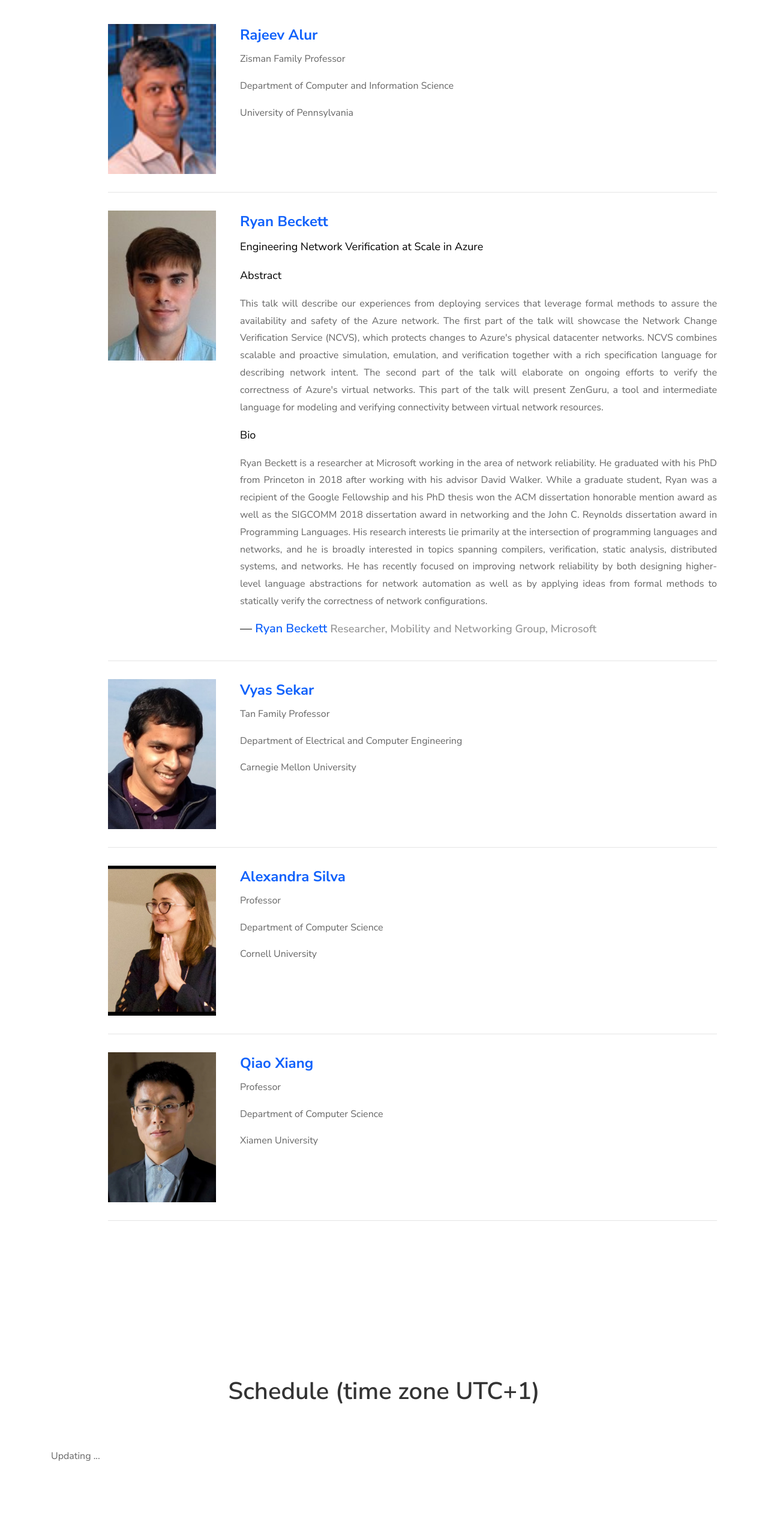
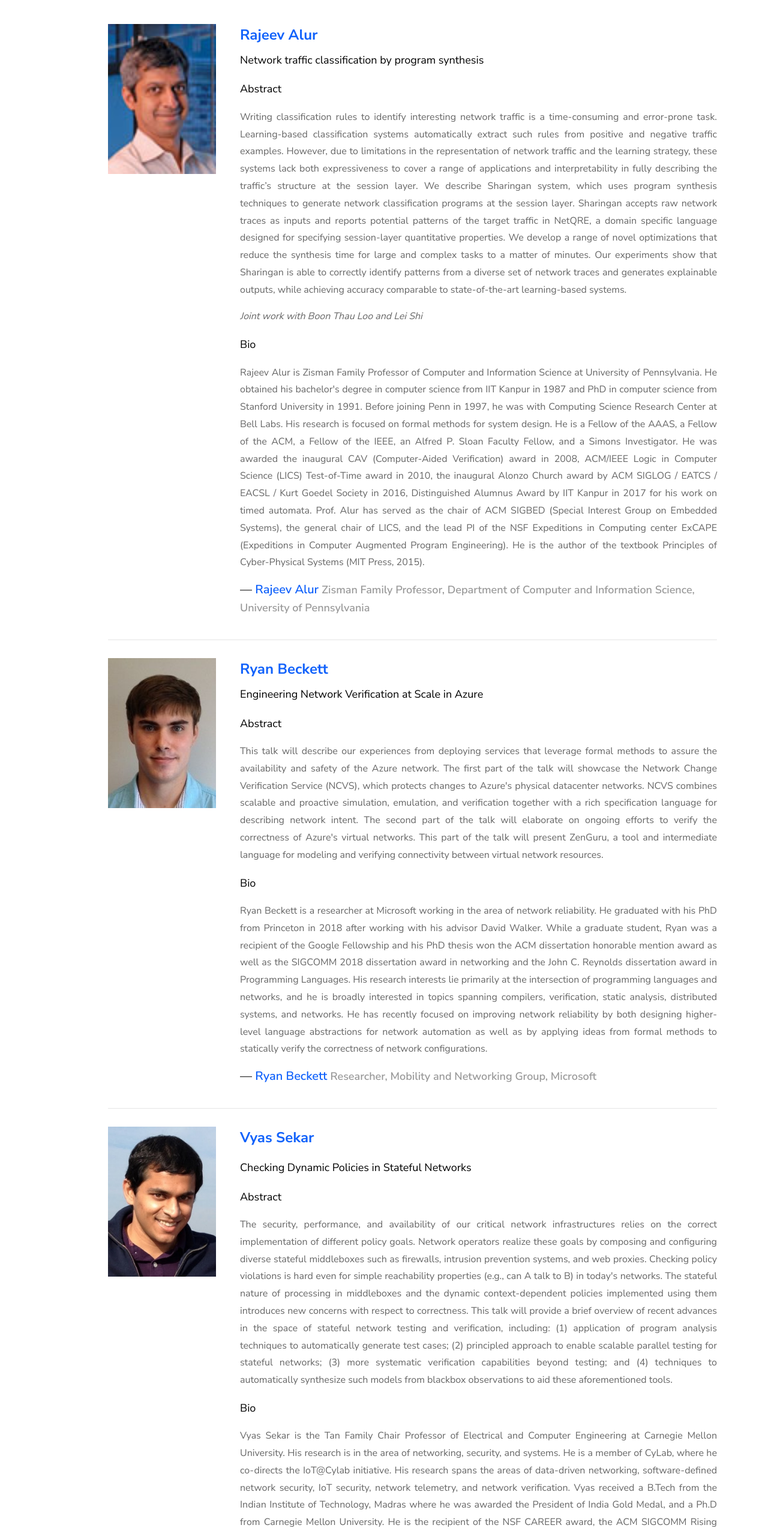
Before and after one commit to dangmai2/fofosdn2021, a website: page index.html in a window 1280 px wide. Shown: the part 2520-5077 px from the top of the page at 60% size. Drawn offline with Linux system fonts and the light colour scheme; files whose address does not match are found by name.

Commit message:
update speaker

```diff
--- a/index.html
+++ b/index.html
@@ -238,51 +238,47 @@
 								<div class="text">
 									<h2><a href="https://www.cis.upenn.edu/~alur/" id="rajeev">Rajeev Alur</a>
 									</h2>
-									<p>Zisman Family Professor</p>
-									<p>Department of Computer and Information Science</p>
-									<p>University of Pennsylvania</p>
-									<!-- <p class="location"><b>Closing the Loop: Network Control in the Data
-											Plane</b></p>
+									<p class="location"><b>Network traffic classification by program synthesis</b></p>
 									<p class="location"><b>Abstract</b></p>
-									<p>The proliferation of communication services that we depend on every day makes
-										managing computer networks more important than ever. The increasing security,
-										availability, and performance demands of these services suggest that these
-										network-management problems must be solved in real time and inside the
-										network. In this new era, network management requires a fundamentally new
-										approach. Instead of performing offline analysis of network traces, future
-										networks need to make real-time, closed-loop decisions to block unwanted
-										traffic, to reroute traffic to avoid congestion, and more. This talk explores
-										how to bring together network measurement, analysis, and control, by leveraging
-										recent advances in programmable network devices and the P4 programming language
-										<a href="https://p4.org/">(www.p4.org)</a>. We present several example network
-										"apps" that detect and fix
-										performance and security problems, while still processing packets at line rate
-										in high-speed switches with limited memory. We also discuss our deployment
-										experience with network telemetry P4 applications using Barefoot Tofino switches
-										in the Princeton campus network.</p>
+									<p>Writing classification rules to identify interesting network traffic is a
+										time-consuming and error-prone task. Learning-based classification systems
+										automatically extract such rules from positive and negative traffic examples.
+										However, due to limitations in the representation of network traffic and the
+										learning strategy, these systems lack both expressiveness to cover a range of
+										applications and interpretability in fully describing the traffic’s structure at
+										the session layer. We describe Sharingan system, which uses program synthesis
+										techniques to generate network classification programs at the session layer.
+										Sharingan accepts raw network traces as inputs and reports potential patterns of
+										the target traffic in NetQRE, a domain specific language designed for specifying
+										session-layer quantitative properties. We develop a range of novel optimizations
+										that reduce the synthesis time for large and complex tasks to a matter of
+										minutes. Our experiments show that Sharingan is able to correctly identify
+										patterns from a diverse set of network traces and generates explainable outputs,
+										while achieving accuracy comparable to state-of-the-art learning-based systems.
+									</p>
+									<p>
+										<i>Joint work with Boon Thau Loo and Lei Shi</i>
+									</p>
 									<p class="location"><b>Bio</b></p>
-									<p>Jennifer joined the Computer Science Department at Princeton University in
-										February 2005 after eight and a half years at <a
-											href="https://www.research.att.com/">AT&T Research</a>. Her research
-										focuses on Internet routing, network measurement, and network management, with
-										the larger goal of making data networks easier to design, understand, and
-										manage. Jennifer is co-author of the book<i> Web Protocols and Practice:
-											HTTP/1.1,
-											Networking Protocols, Caching, and Traffic Measurement (Addison-Wesley, May
-											2001)</i> and co-editor of<i> She's an Engineer? Princeton Alumnae Reflect
-											(Princeton
-											University, 1993, see recent talk about the book)</i>. Jennifer served as
-										the chair
-										of ACM SIGCOMM from 2003 to 2007, and has served on the ACM Council, the board
-										of the Computing Research Association, the advisory council of the Computer and
-										Information Science and Engineering directorate at NSF, and the Computing
-										Community Consortium. She received her BSE degree in electrical engineering from
-										Princeton University in 1991, and her MSE and PhD degrees in computer science
-										and electrical engineering from the University of Michigan in 1993 and 1996,
-										respectively. She was the winner of ACM's Grace Murray Hopper Award for
-										outstanding young computer professional of the year for 2004.</p> -->
-									<!-- <h3 class="speaker-name">&mdash; <a href="#">Ryan Thompson</a> <span
-												class="position">Founder of Wordpress</span></h3> -->
+									<p>Rajeev Alur is Zisman Family Professor of Computer and Information Science at
+										University of Pennsylvania. He obtained his bachelor's degree in computer
+										science from IIT Kanpur in 1987 and PhD in computer science from Stanford
+										University in 1991. Before joining Penn in 1997, he was with Computing Science
+										Research Center at Bell Labs. His research is focused on formal methods for
+										system design. He is a Fellow of the AAAS, a Fellow of the ACM, a Fellow of the
+										IEEE, an Alfred P. Sloan Faculty Fellow, and a Simons Investigator. He was
+										awarded the inaugural CAV (Computer-Aided Verification) award in 2008, ACM/IEEE
+										Logic in Computer Science (LICS) Test-of-Time award in 2010, the inaugural
+										Alonzo Church award by ACM SIGLOG / EATCS / EACSL / Kurt Goedel Society in 2016,
+										Distinguished Alumnus Award by IIT Kanpur in 2017 for his work on timed
+										automata. Prof. Alur has served as the chair of ACM SIGBED (Special Interest
+										Group on Embedded Systems), the general chair of LICS, and the lead PI of the
+										NSF Expeditions in Computing center ExCAPE (Expeditions in Computer Augmented
+										Program Engineering). He is the author of the textbook Principles of
+										Cyber-Physical Systems (MIT Press, 2015).</p>
+									<h3 class="speaker-name">&mdash; <a href="https://www.cis.upenn.edu/~alur/">Rajeev
+											Alur</a> <span class="position">Zisman Family Professor, Department of
+											Computer and Information Science, University of Pennsylvania</span></h3>
 								</div>
 							</div>
 						</div>
@@ -332,8 +328,10 @@
 										improving network reliability by both designing higher-level language
 										abstractions for network automation as well as by applying ideas from formal
 										methods to statically verify the correctness of network configurations.</p>
-									<h3 class="speaker-name">&mdash; <a href="https://www.microsoft.com/en-us/research/people/rybecket/">Ryan Beckett</a> <span
-											class="position">Researcher, Mobility and Networking Group, Microsoft</span></h3>
+									<h3 class="speaker-name">&mdash; <a
+											href="https://www.microsoft.com/en-us/research/people/rybecket/">Ryan
+											Beckett</a> <span class="position">Researcher, Mobility and Networking
+											Group, Microsoft</span></h3>
 								</div>
 							</div>
 						</div>
@@ -355,51 +353,43 @@
 								<div class="text">
 									<h2><a href="https://users.ece.cmu.edu/~vsekar/" id="vyas">Vyas Sekar</a>
 									</h2>
-									<p>Tan Family Professor</p>
-									<p>Department of Electrical and Computer Engineering </p>
-									<p>Carnegie Mellon University</p>
-									<!-- <p class="location"><b>Closing the Loop: Network Control in the Data
-											Plane</b></p>
+									<p></p>
+									<p></p>
+									<p></p>
+									<p class="location"><b>Checking Dynamic Policies in Stateful Networks</b></p>
 									<p class="location"><b>Abstract</b></p>
-									<p>The proliferation of communication services that we depend on every day makes
-										managing computer networks more important than ever. The increasing security,
-										availability, and performance demands of these services suggest that these
-										network-management problems must be solved in real time and inside the
-										network. In this new era, network management requires a fundamentally new
-										approach. Instead of performing offline analysis of network traces, future
-										networks need to make real-time, closed-loop decisions to block unwanted
-										traffic, to reroute traffic to avoid congestion, and more. This talk explores
-										how to bring together network measurement, analysis, and control, by leveraging
-										recent advances in programmable network devices and the P4 programming language
-										<a href="https://p4.org/">(www.p4.org)</a>. We present several example network
-										"apps" that detect and fix
-										performance and security problems, while still processing packets at line rate
-										in high-speed switches with limited memory. We also discuss our deployment
-										experience with network telemetry P4 applications using Barefoot Tofino switches
-										in the Princeton campus network.</p>
+									<p>The security, performance, and availability of our critical network
+										infrastructures relies on the correct implementation of different policy goals.
+										Network operators realize these goals by composing and configuring diverse
+										stateful middleboxes such as firewalls, intrusion prevention systems, and web
+										proxies. Checking policy violations is hard even for simple reachability
+										properties (e.g., can A talk to B) in today's networks. The stateful nature of
+										processing in middleboxes and the dynamic context-dependent policies
+										implemented using them introduces new concerns with respect to correctness. This
+										talk will provide a brief overview of recent advances in the space of stateful
+										network testing and verification, including: (1) application of program
+										analysis techniques to automatically generate test cases; (2) principled
+										approach to enable scalable parallel testing for stateful networks; (3) more
+										systematic verification capabilities beyond testing; and (4) techniques to
+										automatically synthesize such models from blackbox observations to aid these
+										aforementioned tools.</p>
 									<p class="location"><b>Bio</b></p>
-									<p>Jennifer joined the Computer Science Department at Princeton University in
-										February 2005 after eight and a half years at <a
-											href="https://www.research.att.com/">AT&T Research</a>. Her research
-										focuses on Internet routing, network measurement, and network management, with
-										the larger goal of making data networks easier to design, understand, and
-										manage. Jennifer is co-author of the book<i> Web Protocols and Practice:
-											HTTP/1.1,
-											Networking Protocols, Caching, and Traffic Measurement (Addison-Wesley, May
-											2001)</i> and co-editor of<i> She's an Engineer? Princeton Alumnae Reflect
-											(Princeton
-											University, 1993, see recent talk about the book)</i>. Jennifer served as
-										the chair
-										of ACM SIGCOMM from 2003 to 2007, and has served on the ACM Council, the board
-										of the Computing Research Association, the advisory council of the Computer and
-										Information Science and Engineering directorate at NSF, and the Computing
-										Community Consortium. She received her BSE degree in electrical engineering from
-										Princeton University in 1991, and her MSE and PhD degrees in computer science
-										and electrical engineering from the University of Michigan in 1993 and 1996,
-										respectively. She was the winner of ACM's Grace Murray Hopper Award for
-										outstanding young computer professional of the year for 2004.</p> -->
-									<!-- <h3 class="speaker-name">&mdash; <a href="#">Ryan Thompson</a> <span
-												class="position">Founder of Wordpress</span></h3> -->
+									<p>Vyas Sekar is the Tan Family Chair Professor of Electrical and Computer
+										Engineering at Carnegie Mellon University. His research is in the area of
+										networking, security, and systems. He is a member of CyLab, where he co-directs
+										the IoT@Cylab initiative. His research spans the areas of data-driven
+										networking, software-defined network security, IoT security, network telemetry,
+										and network verification. Vyas received a B.Tech from the Indian Institute of
+										Technology, Madras where he was awarded the President of India Gold Medal, and
+										a Ph.D from Carnegie Mellon University. He is the recipient of the NSF CAREER
+										award, the ACM SIGCOMM Rising Star Award, and the Angel Jordan Early Career
+										Chair Professorship. His work has received best paper awards at ACM Sigcomm,
+										ACM CoNext, and ACM Multimedia, the NSA Science of Security prize, the CSAW
+										Applied Security Research Prize, and the Applied Networking Research Prize. </p>
+									<h3 class="speaker-name">&mdash; <a href="https://users.ece.cmu.edu/~vsekar/">Vyas
+											Sekar</a> <span class="position">Tan Family Professor, Department of
+											Electrical and Computer
+											Engineering, Carnegie Mellon University </span></h3>
 								</div>
 							</div>
 						</div>
@@ -488,51 +478,26 @@
 								<div class="text">
 									<h2><a href="http://qiaoxiang.me/" id="qiao">Qiao Xiang</a>
 									</h2>
-									<p>Professor</p>
-									<p>Department of Computer Science</p>
-									<p>Xiamen University</p>
-									<!-- <p class="location"><b>Closing the Loop: Network Control in the Data
-											Plane</b></p>
+									<p class="location"><b>Scaling Network Verification to Large Networks: Progress and
+											Opportunities</b></p>
 									<p class="location"><b>Abstract</b></p>
-									<p>The proliferation of communication services that we depend on every day makes
-										managing computer networks more important than ever. The increasing security,
-										availability, and performance demands of these services suggest that these
-										network-management problems must be solved in real time and inside the
-										network. In this new era, network management requires a fundamentally new
-										approach. Instead of performing offline analysis of network traces, future
-										networks need to make real-time, closed-loop decisions to block unwanted
-										traffic, to reroute traffic to avoid congestion, and more. This talk explores
-										how to bring together network measurement, analysis, and control, by leveraging
-										recent advances in programmable network devices and the P4 programming language
-										<a href="https://p4.org/">(www.p4.org)</a>. We present several example network
-										"apps" that detect and fix
-										performance and security problems, while still processing packets at line rate
-										in high-speed switches with limited memory. We also discuss our deployment
-										experience with network telemetry P4 applications using Barefoot Tofino switches
-										in the Princeton campus network.</p>
+									<p>A fundamental issue of network verification is scalability. This talk will
+										present some of our recent results toward scaling network verification to large
+										networks. For control plane, we made a new finding on the classic stable path
+										problem, the foundation of many control plane verification tools. We also
+										designed a privacy-preserving tool to verify control planes on an interdomain
+										level. For data plane, we proposed a distributed design, which allows us to
+										verify a wide range of properties at the scale of data center networks. Other
+										than showcasing our progress, we also summarize some interesting research
+										opportunities.</p>
 									<p class="location"><b>Bio</b></p>
-									<p>Jennifer joined the Computer Science Department at Princeton University in
-										February 2005 after eight and a half years at <a
-											href="https://www.research.att.com/">AT&T Research</a>. Her research
-										focuses on Internet routing, network measurement, and network management, with
-										the larger goal of making data networks easier to design, understand, and
-										manage. Jennifer is co-author of the book<i> Web Protocols and Practice:
-											HTTP/1.1,
-											Networking Protocols, Caching, and Traffic Measurement (Addison-Wesley, May
-											2001)</i> and co-editor of<i> She's an Engineer? Princeton Alumnae Reflect
-											(Princeton
-											University, 1993, see recent talk about the book)</i>. Jennifer served as
-										the chair
-										of ACM SIGCOMM from 2003 to 2007, and has served on the ACM Council, the board
-										of the Computing Research Association, the advisory council of the Computer and
-										Information Science and Engineering directorate at NSF, and the Computing
-										Community Consortium. She received her BSE degree in electrical engineering from
-										Princeton University in 1991, and her MSE and PhD degrees in computer science
-										and electrical engineering from the University of Michigan in 1993 and 1996,
-										respectively. She was the winner of ACM's Grace Murray Hopper Award for
-										outstanding young computer professional of the year for 2004.</p> -->
-									<!-- <h3 class="speaker-name">&mdash; <a href="#">Ryan Thompson</a> <span
-												class="position">Founder of Wordpress</span></h3> -->
+									<p>Qiao Xiang is a professor of computer science at Xiamen University, China. Before
+										that, he worked at Yale University as a postdoc and later a research assistant
+										professor. He received his PhD from Wayne State University in 2014. His research
+										interests include interdomain routing, network verification, SDN, and IoT.
+									</p>
+									<h3 class="speaker-name">&mdash; <a href="http://qiaoxiang.me/">Qiao Xiang</a> <span
+											class="position">Professor, Department of Computer Science, Xiamen University</span></h3>
 								</div>
 							</div>
 						</div>
```
